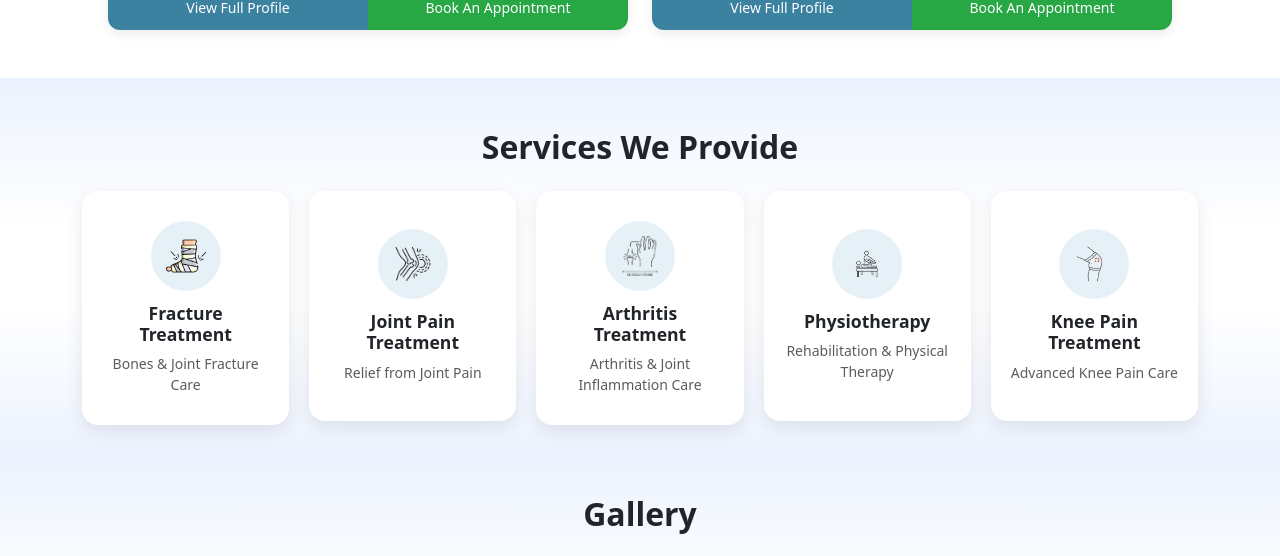
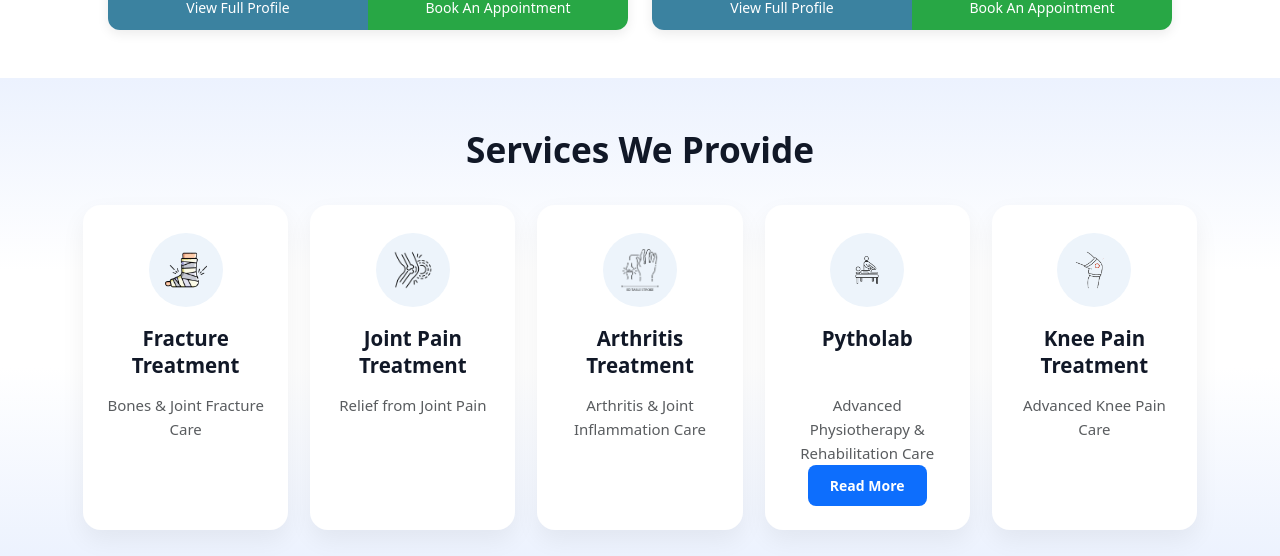
Before and after one commit to dipu4432/-reactjs, a React (Vite) app: page / in a window 1280 px wide. Shown: the part 1492-2048 px from the top of the page. Built offline with nearby package versions, Linux system fonts and the light colour scheme; no server answers; grey boxes are pictures that could not be loaded.

Commit message:
modified card and navigate to new page

```diff
--- a/src/App.jsx
+++ b/src/App.jsx
@@ -6,6 +6,7 @@ import Footer from "./components/footer";
 import ScrollToSection from "./components/ScrollToSection";
 import { ToastContainer } from "react-toastify";
 import "react-toastify/dist/ReactToastify.css";
+import Pytholab from "./components/pytholab";
 
 function App() {
   return (
@@ -20,6 +21,7 @@ function App() {
         <Routes>
           <Route path="/" element={<HOME />} />
           <Route path="/doctor/:id" element={<About />} />
+          <Route path="/pytholab" element={<Pytholab />} />
         </Routes>
       </div>
 
--- /dev/null
+++ b/src/components/pytholab.jsx
@@ -0,0 +1,13 @@
+function Physiotherapy() {
+  return (
+    <div style={{ padding: "50px", textAlign: "center" }}>
+      <h1>Physiotherapy Treatment</h1>
+      <p>
+        We provide advanced rehabilitation, exercise therapy, pain relief,
+        posture correction and recovery treatment.
+      </p>
+    </div>
+  );
+}
+
+export default Physiotherapy;
--- a/src/components/services.css
+++ b/src/components/services.css
@@ -1,112 +1,148 @@
 .services-section {
   background: linear-gradient(
     to bottom,
-    #ECF2FE 0%,
-    #FFFFFF 40%,
-    #FFFFFF 60%,
-    #ECF2FE 100%
+    #ecf2fe 0%,
+    #ffffff 40%,
+    #ffffff 60%,
+    #ecf2fe 100%
   );
   padding: 50px 0 30px;
 }
 
 /* Heading */
 .services-title {
-  font-size: 2rem;
-  margin-bottom: 25px;
+  font-size: 2.2rem;
+  margin-bottom: 35px;
+  color: #111827;
 }
 
 /* Row */
 .services-row {
   display: flex;
-  gap: 20px;
+  flex-wrap: wrap;
+  gap: 22px;
   justify-content: center;
-  flex-wrap: wrap;
+  align-items: stretch; /* important */
 }
 
-/* 🔥 Desktop (5 cards) */
+/* Desktop 5 cards */
 .service-card-wrapper {
-  flex: 0 0 calc(20% - 16px);
+  flex: 0 0 calc(20% - 18px);
+  display: flex;
 }
 
-/* Large tablet (4 cards) */
+/* Large tablet */
 @media (max-width: 1200px) {
   .service-card-wrapper {
-    flex: 0 0 calc(25% - 15px);
+    flex: 0 0 calc(25% - 17px);
   }
 }
 
-/* Tablet (3 cards) */
+/* Tablet */
 @media (max-width: 992px) {
   .service-card-wrapper {
-    flex: 0 0 calc(33.33% - 14px);
+    flex: 0 0 calc(33.33% - 15px);
   }
 }
 
-/* Small tablet (2 cards) */
+/* Small tablet */
 @media (max-width: 768px) {
   .service-card-wrapper {
-    flex: 0 0 calc(50% - 10px);
+    flex: 0 0 calc(50% - 11px);
   }
 }
 
-/* Mobile (1 card) */
+/* Mobile */
 @media (max-width: 576px) {
   .service-card-wrapper {
     flex: 0 0 100%;
+  }
+
+  .services-title {
+    font-size: 1.7rem;
+    margin-bottom: 25px;
   }
 }
 
 /* Card */
 .service-card {
-  background: #fff;
-  border-radius: 16px;
-  padding: 30px 20px;
-  text-align: center;
-  min-height: 230px;
+  background: #ffffff;
+  border-radius: 18px;
+  padding: 28px 20px 24px;
+  width: 100%;
+  min-height: 270px; /* equal height */
 
   display: flex;
   flex-direction: column;
-  justify-content: center;
   align-items: center;
+  text-align: center;
 
-  box-shadow: 0 6px 18px rgba(15, 15, 15, 0.089);
-  transition: transform 0.3s ease, box-shadow 0.3s ease;
+  box-shadow: 0 10px 25px rgba(0, 0, 0, 0.06);
+  transition: all 0.3s ease;
 }
 
 /* Hover */
 .service-card:hover {
-  transform: translateY(-6px);
-  box-shadow: 0 10px 24px rgba(0, 0, 0, 0.1);
+  transform: translateY(-8px);
+  box-shadow: 0 18px 35px rgba(0, 0, 0, 0.09);
 }
 
 /* Icon */
 .icon-circle {
-  width: 70px;
-  height: 70px;
-  margin-bottom: 12px;
-
+  width: 74px;
+  height: 74px;
   border-radius: 50%;
-  background: #e6f0f7;
+  background: #edf4fb;
 
   display: flex;
   align-items: center;
   justify-content: center;
+
+  margin-bottom: 18px;
 }
 
 /* Image */
 .service-img {
-  width: 40px;
-  height: 40px;
+  width: 42px;
+  height: 42px;
   object-fit: contain;
 }
 
-/* Text */
+/* Title */
 .service-card h5 {
-  margin-bottom: 8px;
-  font-size: 1.1rem;
+  font-size: 1.28rem;
+  font-weight: 700;
+  color: #111827;
+  line-height: 1.35;
+  margin-bottom: 10px;
+
+  min-height: 58px; /* equal title area */
 }
 
+/* Description */
 .service-card p {
+  font-size: 15px;
+  line-height: 1.6;
+  color: #6b7280;
+  margin: 0;
+
+  min-height: 52px; /* equal desc area */
+}
+
+/* Push button bottom */
+.read-more-btn {
+  margin-top: auto;
+  background: #0d6efd;
+  color: #fff;
+  border: none;
+  padding: 10px 22px;
+  border-radius: 8px;
   font-size: 14px;
-  margin: 0;
+  font-weight: 600;
+  cursor: pointer;
+  transition: 0.3s ease;
 }
+
+.read-more-btn:hover {
+  background: #084298;
+}
--- a/src/components/services.jsx
+++ b/src/components/services.jsx
@@ -1,4 +1,5 @@
 import Container from "react-bootstrap/Container";
+import { useNavigate } from "react-router-dom";
 import "./services.css";
 
 import fractureImg from "../assets/services/fracture-treatment.webp";
@@ -8,6 +9,8 @@ import physioImg from "../assets/services/Physiotherapy.webp";
 import kneeImg from "../assets/services/knee.webp";
 
 function Services() {
+  const navigate = useNavigate();
+
   const services = [
     {
       image: fractureImg,
@@ -26,8 +29,9 @@ function Services() {
     },
     {
       image: physioImg,
-      title: "Physiotherapy",
-      desc: "Rehabilitation & Physical Therapy",
+      title: "Pytholab",
+      desc: "Advanced Physiotherapy & Rehabilitation Care",
+      readMore: true,
     },
     {
       image: kneeImg,
@@ -48,9 +52,8 @@ function Services() {
         <div className="services-row">
           {services.map((item, index) => (
             <div key={index} className="service-card-wrapper">
-
               <div className="service-card">
-                {/* Icon */}
+                {/* Image */}
                 <div className="icon-circle">
                   <img
                     src={item.image}
@@ -64,8 +67,17 @@ function Services() {
 
                 {/* Description */}
                 <p className="text-muted">{item.desc}</p>
+
+                {/* Read More only for Physiotherapy */}
+                {item.readMore && (
+                  <button
+                    className="read-more-btn"
+                    onClick={() => navigate("/pytholab")}
+                  >
+                    Read More
+                  </button>
+                )}
               </div>
-
             </div>
           ))}
         </div>
```
